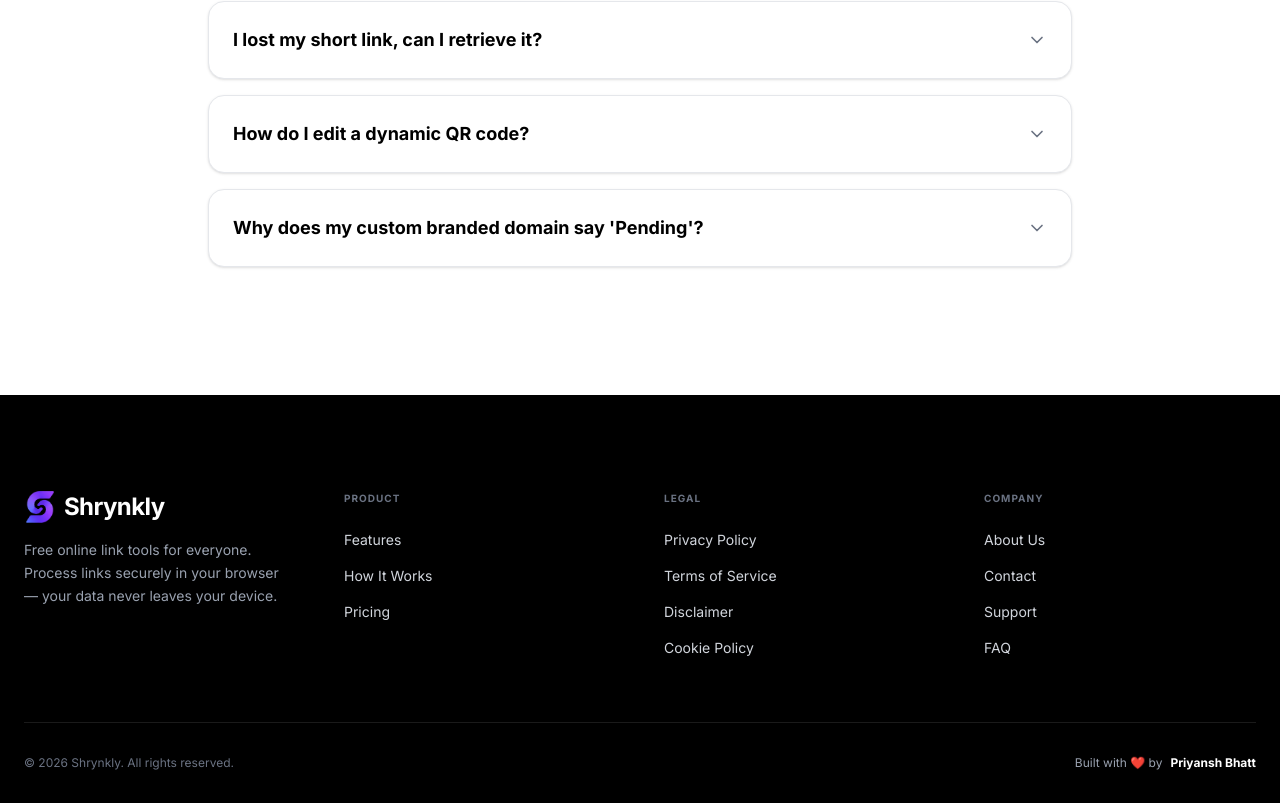
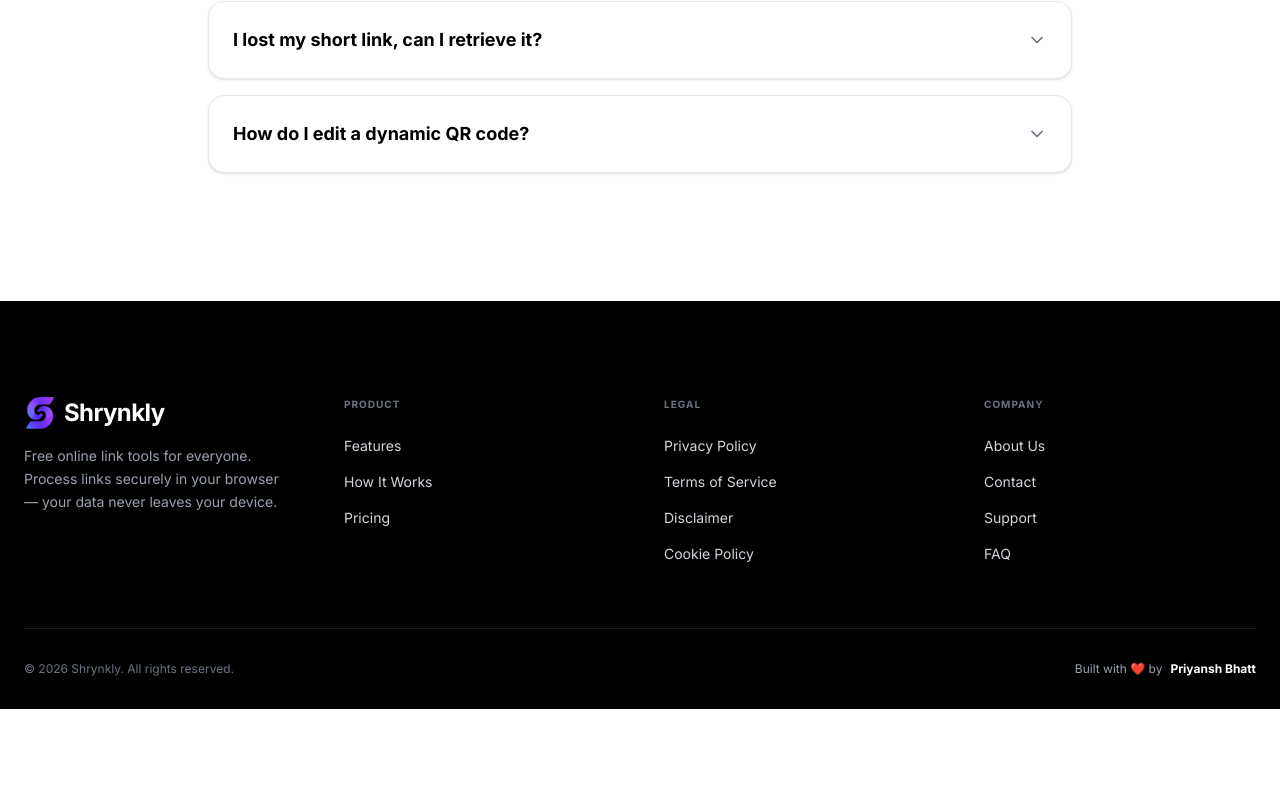
Before and after one commit to thepriyanshbhatt/Shrynkly-URL-Shortner, a React (Vite) app in the folder frontend/: page /faq in a window 1280 px wide. Shown: the part 1747-2550 px from the top of the page. After the commit the page ends 2456 px from the top, so only its background shows below. Built offline with nearby package versions, Linux system fonts and the light colour scheme.

Commit message:
Remove custom branded domain pending question from FAQ

```diff
--- a/frontend/src/pages/FAQ.jsx
+++ b/frontend/src/pages/FAQ.jsx
@@ -66,10 +66,6 @@ const faqCategories = [
       {
         question: "How do I edit a dynamic QR code?",
         answer: "Dynamic QR codes are available on the Pro and Enterprise plans. You can edit the destination URL from your dashboard without having to generate or print a new QR code."
-      },
-      {
-        question: "Why does my custom branded domain say 'Pending'?",
-        answer: "DNS propagation can take anywhere from a few minutes to 24 hours. If it's still pending after 24 hours, double-check that your DNS records exactly match the ones provided in your dashboard settings."
       }
     ]
   }
```
